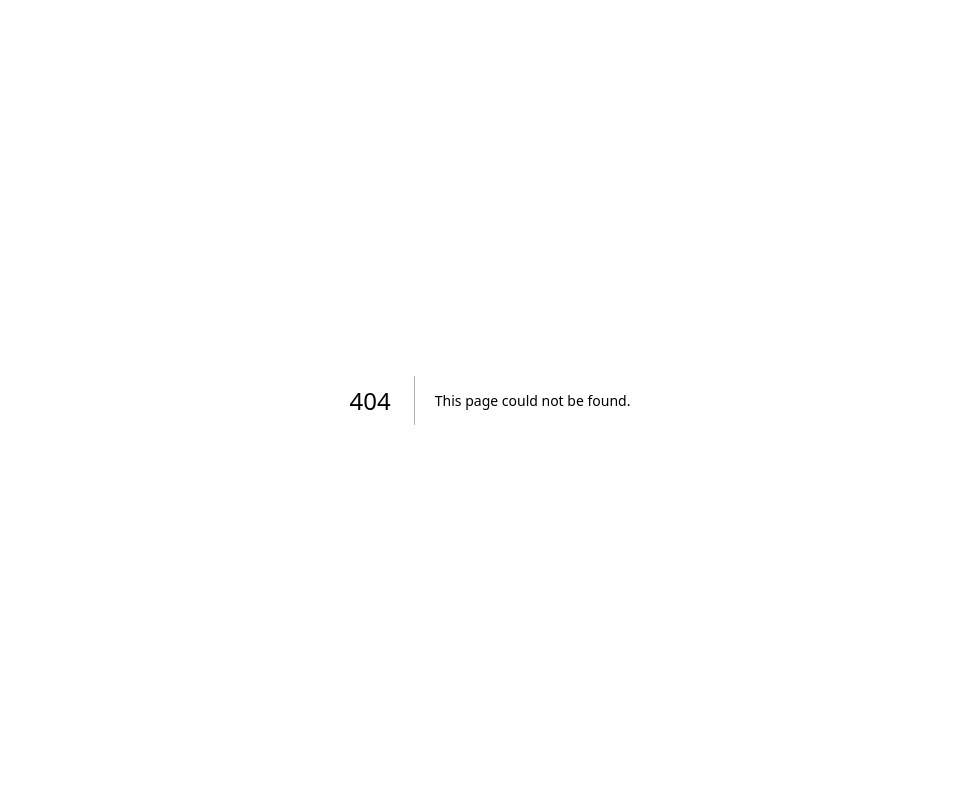
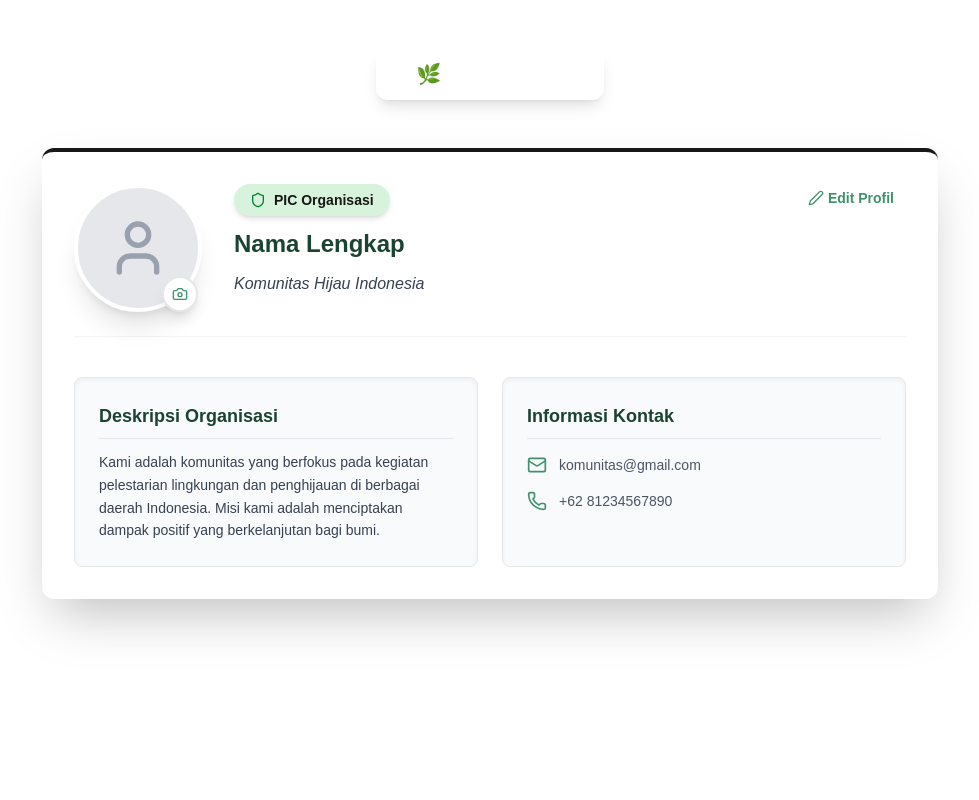
Before and after one commit to Alfianpiyan/Ecoverse, a Next.js app: page /donatur/profile in a window 1280 px wide. Before the commit this address had no page. Shown: the top 800 px of the page, without its empty margins (150-1129 px from the left). Built offline with nearby package versions, Linux system fonts and the light colour scheme.

Commit message:
profilepageag

```diff
--- /dev/null
+++ b/app/donatur/profile/page.js
@@ -0,0 +1,14 @@
+"use client"
+
+import Footer from "@/components/landing/Footer"
+import ProfileAnda from "@/components/Profilepage/ProfileAnda"
+
+export default function Profile () {
+    return(
+        <>
+           <ProfileAnda />
+           <br />
+           <Footer />
+        </>
+    )
+}
--- /dev/null
+++ b/components/Profilepage/ProfileAnda.jsx
@@ -0,0 +1,187 @@
+"use client";
+
+import React, { useState } from "react";
+import { Mail, Phone, Edit2, Save, X, Camera, Shield, User } from "lucide-react";
+import { motion } from "framer-motion"; // Untuk animasi sederhana
+
+export default function ProfileAndaPremium() {
+  const [editMode, setEditMode] = useState(false);
+  const [data, setData] = useState({
+    badge: "PIC Organisasi",
+    nama: "Nama Lengkap",
+    komunitas: "Komunitas Hijau Indonesia",
+    email: "komunitas@gmail.com",
+    telepon: "+62 81234567890",
+    deskripsi:
+      "Kami adalah komunitas yang berfokus pada kegiatan pelestarian lingkungan dan penghijauan di berbagai daerah Indonesia. Misi kami adalah menciptakan dampak positif yang berkelanjutan bagi bumi.",
+  });
+
+  const [tempData, setTempData] = useState(data);
+
+  // Palet Warna Premium
+  const primaryColor = "#1B4332";
+  const accentColor = "#40916C";
+  const lightBgColor = "#F6FFF8";
+  const cardBgColor = "white";
+
+  const handleEdit = () => {
+    setTempData(data);
+    setEditMode(true);
+  };
+
+  const handleCancel = () => {
+    setEditMode(false);
+    setTempData(data);
+  };
+
+  const handleSave = () => {
+    setData(tempData);
+    setEditMode(false);
+  };
+
+  const inputStyle = "w-full bg-white border border-gray-300 focus:border-green-500 focus:ring-1 focus:ring-green-500 rounded-lg px-4 py-2 text-gray-700 transition duration-200 shadow-inner";
+  const infoTextStyle = "text-gray-600 font-medium";
+
+  return (
+    <div className={`min-h-screen ${lightBgColor} flex flex-col items-center py-12 px-4`}>
+      <motion.div
+        initial={{ y: -50, opacity: 0 }}
+        animate={{ y: 0, opacity: 1 }}
+        transition={{ type: "spring", stiffness: 120 }}
+        className={`bg-[${accentColor}] text-white font-bold text-xl px-10 py-3 rounded-xl shadow-lg mb-12`}
+      >
+        🌿 Profile Anda
+      </motion.div>
+
+      <motion.div
+        initial={{ scale: 0.9, opacity: 0 }}
+        animate={{ scale: 1, opacity: 1 }}
+        transition={{ delay: 0.2, type: "tween", duration: 0.5 }}
+        className={`bg-[${cardBgColor}] rounded-xl shadow-2xl border-t-4 border-[${accentColor}] w-full max-w-4xl p-8 flex flex-col gap-6`}
+      >
+
+        <div className="flex flex-col md:flex-row items-center md:items-start gap-8 border-b pb-6 border-gray-100">
+            {/* profile */}
+            <div className="relative flex-shrink-0">
+                <div className="w-32 h-32 bg-gray-200 rounded-full border-4 border-white shadow-xl overflow-hidden flex items-center justify-center text-4xl text-gray-500 font-light">
+                    <User className="w-16 h-16 text-gray-400" />
+                </div>
+                <button
+                    className={`absolute bottom-0 right-1 bg-white border-2 border-gray-200 p-2 rounded-full shadow-lg hover:bg-gray-100 transition duration-300 text-[${accentColor}]`}
+                    title="Ubah Foto"
+                >
+                    <Camera className="w-4 h-4" />
+                </button>
+            </div>
+
+            {/* edit button */}
+            <div className="flex-1 flex flex-col gap-3 w-full md:w-auto">
+                <div className="flex items-start justify-between w-full">
+                    <div className="flex items-center gap-2 bg-[#D8F3DC] text-[${primaryColor}] text-sm font-semibold px-4 py-1.5 rounded-full shadow-md">
+                        <Shield className="w-4 h-4 text-green-700"/>
+                        {data.badge}
+                    </div>
+                    {!editMode ? (
+                        <motion.button
+                            onClick={handleEdit}
+                            whileHover={{ scale: 1.05 }}
+                            whileTap={{ scale: 0.95 }}
+                            className={`flex items-center gap-1 text-sm font-semibold text-[${accentColor}] px-3 py-1 rounded-full hover:bg-[#D8F3DC] transition`}
+                        >
+                            <Edit2 className="w-4 h-4" /> Edit Profil
+                        </motion.button>
+                    ) : (
+                        <div className="flex gap-2">
+                            <motion.button
+                                onClick={handleSave}
+                                whileHover={{ scale: 1.05 }}
+                                whileTap={{ scale: 0.95 }}
+                                className={`flex items-center gap-1 bg-[${accentColor}] text-white text-sm px-4 py-2 rounded-full shadow-md hover:bg-[${primaryColor}] transition`}
+                            >
+                                <Save className="w-4 h-4" /> Simpan
+                            </motion.button>
+                            <motion.button
+                                onClick={handleCancel}
+                                whileHover={{ scale: 1.05 }}
+                                whileTap={{ scale: 0.95 }}
+                                className="flex items-center gap-1 bg-gray-300 text-gray-800 text-sm px-4 py-2 rounded-full shadow-md hover:bg-gray-400 transition"
+                            >
+                                <X className="w-4 h-4" /> Batal
+                            </motion.button>
+                        </div>
+                    )}
+                </div>
+
+                {editMode ? (
+                    <>
+                        <input type="text" value={tempData.nama} onChange={(e) => setTempData({ ...tempData, nama: e.target.value })}
+                               className={`${inputStyle} text-lg font-bold`} placeholder="Nama Lengkap"/>
+                        <input type="text" value={tempData.komunitas} onChange={(e) => setTempData({ ...tempData, komunitas: e.target.value })}
+                               className={`${inputStyle} text-base`} placeholder="Nama Komunitas"/>
+                    </>
+                ) : (
+                    <>
+                        <h2 className={`text-2xl font-bold text-[${primaryColor}]`}>{data.nama}</h2>
+                        <p className={`text-base text-gray-700 italic`}>{data.komunitas}</p>
+                    </>
+                )}
+            </div>
+        </div>
+
+        <div className="grid grid-cols-1 md:grid-cols-2 gap-6 pt-4">
+            {/* desk */}
+            <motion.div
+                initial={{ x: -20, opacity: 0 }}
+                animate={{ x: 0, opacity: 1 }}
+                transition={{ delay: 0.3 }}
+                className="bg-gray-50 rounded-lg p-6 shadow-inner border border-gray-200"
+            >
+                <h3 className={`font-bold mb-3 text-lg text-[${primaryColor}] border-b pb-2 border-gray-200`}>Deskripsi Organisasi</h3>
+                {editMode ? (
+                    <textarea
+                        rows="5"
+                        value={tempData.deskripsi}
+                        onChange={(e) => setTempData({ ...tempData, deskripsi: e.target.value })}
+                        className={`${inputStyle} h-full`}
+                    />
+                ) : (
+                    <p className="text-sm text-gray-700 leading-relaxed">
+                        {data.deskripsi}
+                    </p>
+                )}
+            </motion.div>
+
+            {/* info */}
+            <motion.div
+                initial={{ x: 20, opacity: 0 }}
+                animate={{ x: 0, opacity: 1 }}
+                transition={{ delay: 0.4 }}
+                className="bg-gray-50 rounded-lg p-6 shadow-inner border border-gray-200"
+            >
+                <h3 className={`font-bold mb-4 text-lg text-[${primaryColor}] border-b pb-2 border-gray-200`}>Informasi Kontak</h3>
+                <div className="flex flex-col gap-4 text-sm">
+                    <div className="flex items-center gap-3">
+                        <Mail className={`w-5 h-5 text-[${accentColor}] flex-shrink-0`} />
+                        {editMode ? (
+                            <input type="email" value={tempData.email} onChange={(e) => setTempData({ ...tempData, email: e.target.value })}
+                                   className={`${inputStyle} w-full`} placeholder="Email"/>
+                        ) : (
+                            <span className={infoTextStyle}>{data.email}</span>
+                        )}
+                    </div>
+                    <div className="flex items-center gap-3">
+                        <Phone className={`w-5 h-5 text-[${accentColor}] flex-shrink-0`} />
+                        {editMode ? (
+                            <input type="text" value={tempData.telepon} onChange={(e) => setTempData({ ...tempData, telepon: e.target.value })}
+                                   className={`${inputStyle} w-full`} placeholder="Nomor Telepon"/>
+                        ) : (
+                            <span className={infoTextStyle}>{data.telepon}</span>
+                        )}
+                    </div>
+                </div>
+            </motion.div>
+        </div>
+      </motion.div>
+    </div>
+  );
+}
```
